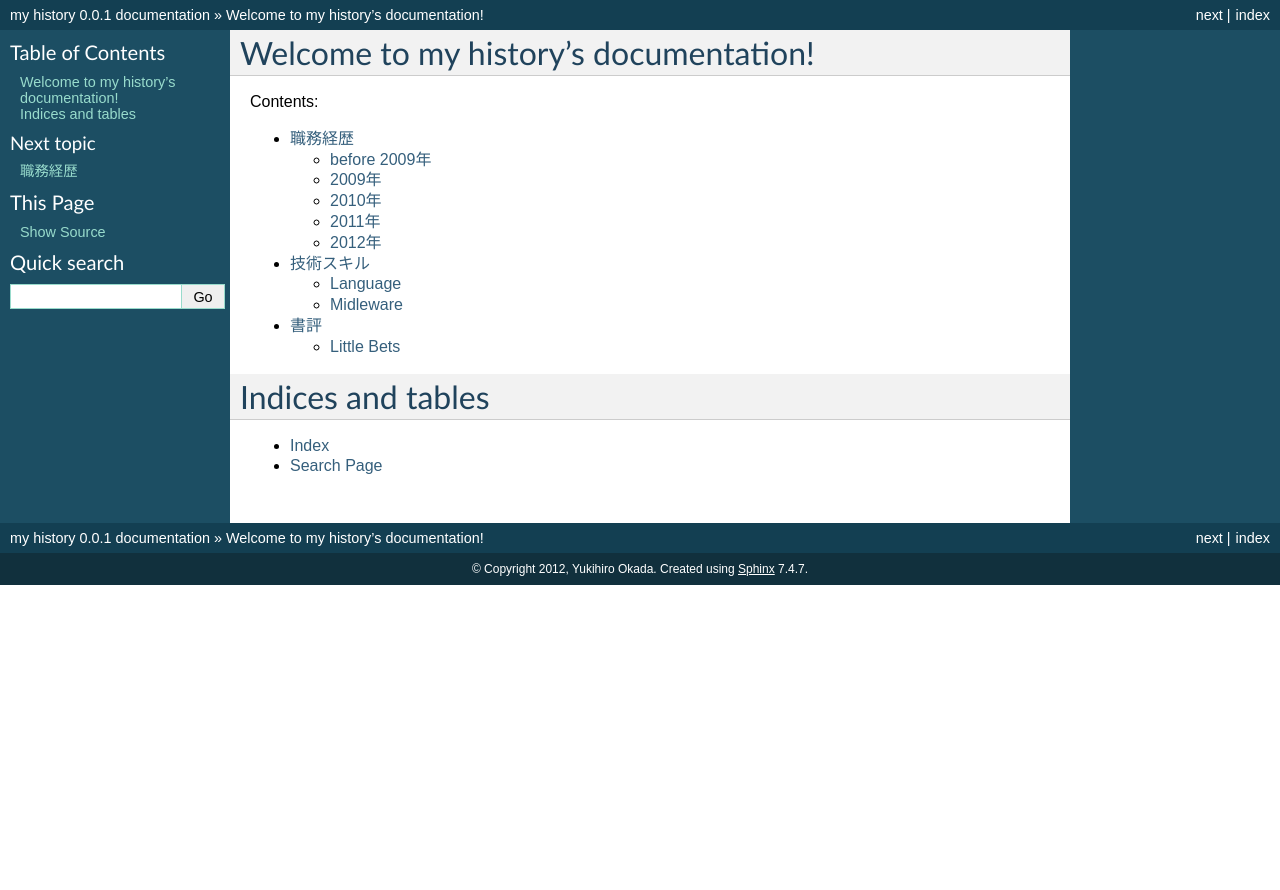
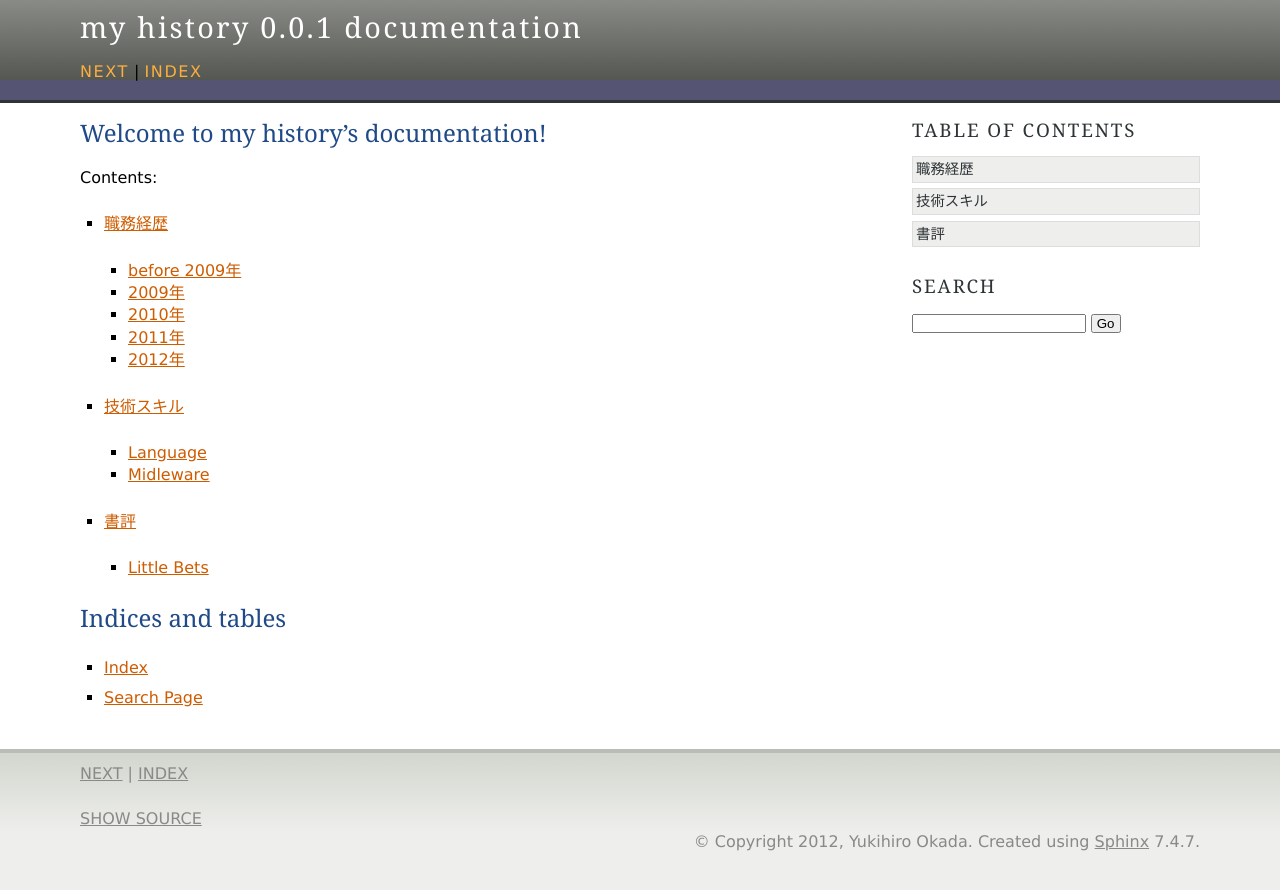
Before and after one commit to yuokada/yuokada.github.com, a Sphinx documentation site: the page built from source/index.rst, in a window 1280 px wide. Shown: the top 890 px of the page. Built offline with Sphinx 7.4.7, drawn with Linux system fonts in a browser that asks for light colours.

Commit message:
change theme

```diff
--- a/source/conf.py
+++ b/source/conf.py
@@ -91,7 +91,8 @@ pygments_style = 'sphinx'
 
 # The theme to use for HTML and HTML Help pages.  See the documentation for
 # a list of builtin themes.
-html_theme = 'default'
+#html_theme = 'default'
+html_theme = 'agogo'
 
 # Theme options are theme-specific and customize the look and feel of a theme
 # further.  For a list of options available for each theme, see the
```
